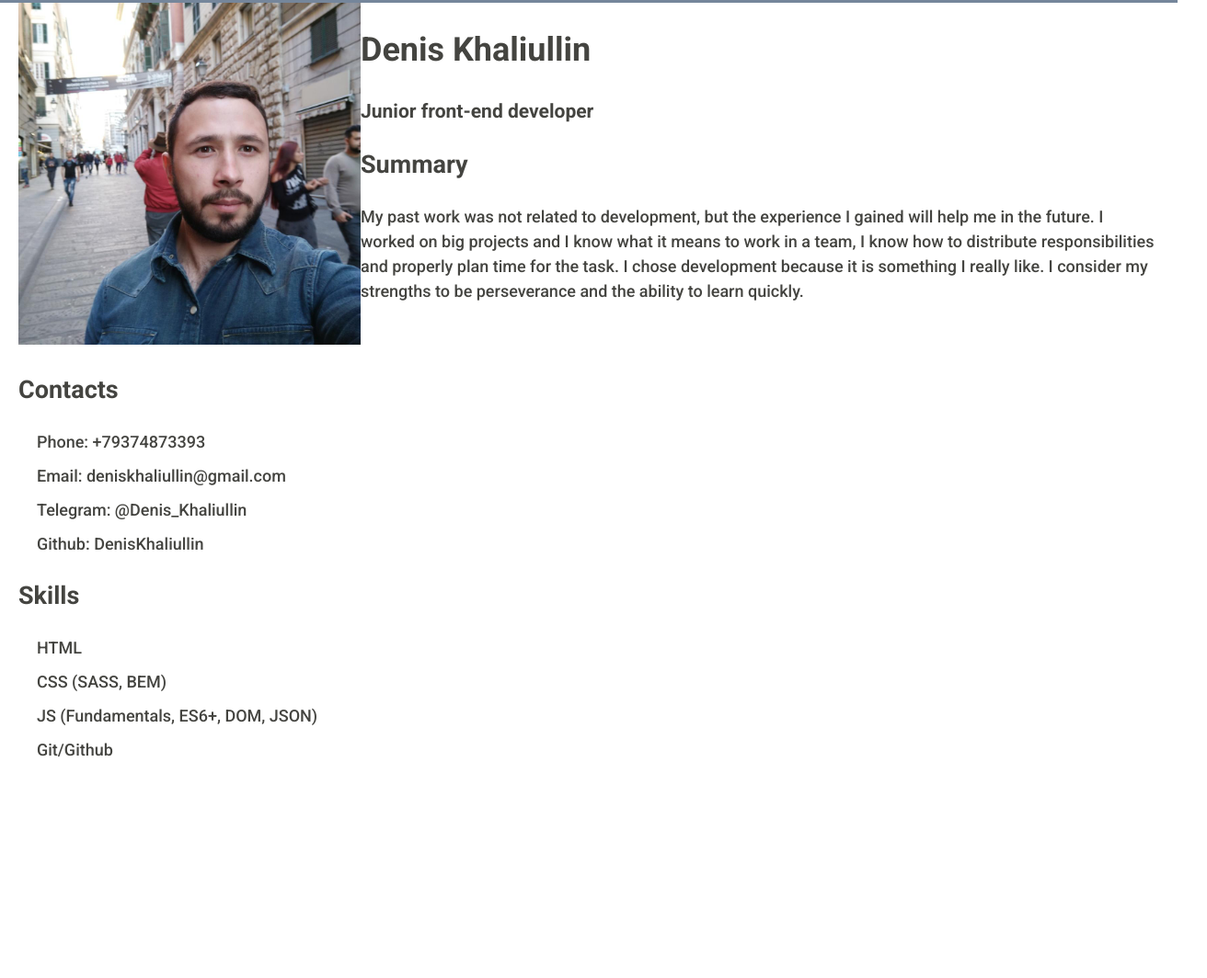
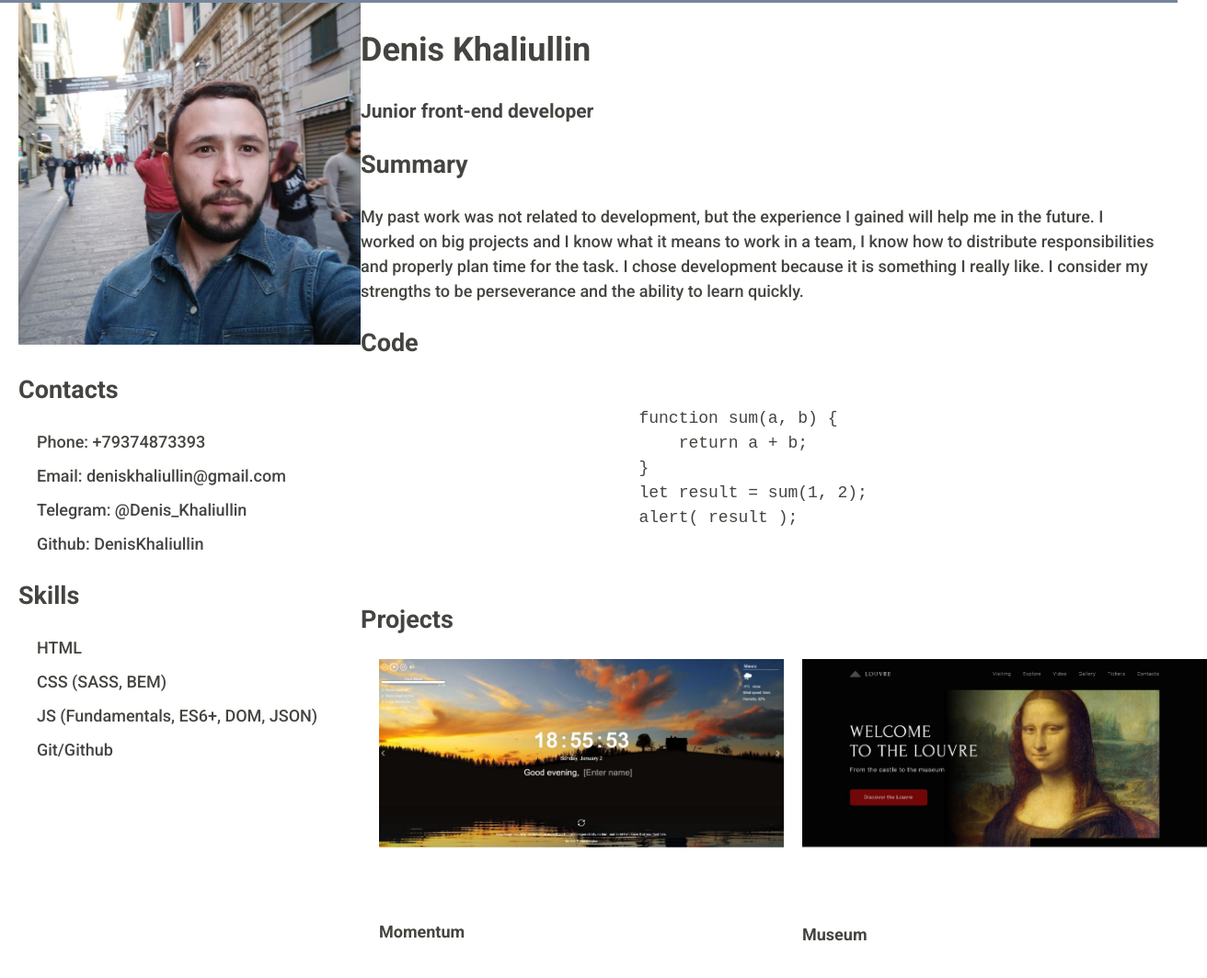
Before and after one commit to DenisKhaliullin/rsschool-cv, a plain HTML site: page index.html in a window 1280 px wide. Shown: the part 83-1147 px from the top of the page at 92% size, 1312 px wide, since content can reach past the window. Before the commit the page ends 922 px from the top, so only its background shows below. Drawn offline with Linux system fonts and the light colour scheme.

Commit message:
feat: add section code and projects

```diff
--- a/index.html
+++ b/index.html
@@ -38,7 +38,7 @@
                         <li class="section__item contact__item">Github: <a href="https://github.com/DenisKhaliullin" class="section__link">DenisKhaliullin</a></li>
                     </ul>
                 </section>
-                <section class="skills">
+                <section class="section" id="skills">
                     <h2 class="section__title">Skills</h2>
                     <ul class="section__list">
                         <li class="section__item skills__item">HTML</li>
@@ -53,9 +53,34 @@
                     <h1 class="section__title section__profile-title">Denis Khaliullin</h1>
                     <h3 class="section__subtitle">Junior front-end developer</h3>
                 </div>
-                <section class="summary">
+                <section class="section" id="summary">
                     <h2 class="section__title">Summary</h2>
                     <p>My past work was not related to development, but the experience I gained will help me in the future. I worked on big projects and I know what it means to work in a team, I know how to distribute responsibilities and properly plan time for the task. I chose development because it is something I really like. I consider my strengths to be perseverance and the ability to learn quickly.</p>
+                </section>
+                <section class="section" id="code">
+                    <h2 class="section__title">Code</h2>
+                    <pre class=pre>
+                        <code>
+                            function sum(a, b) {
+                                return a + b;
+                            }
+                            let result = sum(1, 2);
+                            alert( result );
+                        </code>
+                    </pre>
+                </section>
+                <section class="section" id="projects">
+                    <h2 class="section__title">Projects</h2>
+                    <ul class="section__list project__list">
+                        <li class="section__item"><a href="https://rolling-scopes-school.github.io/deniskhaliullin-JSFE2021Q3/momentum/" class="section__link" target="blank">
+                            <img src="./assets/images/momentum.jpg" width="440" height="285" alt="momentum-image" class="progect-image">
+                        </a>
+                        <h4 class="projects__subtitle">Momentum</h4></li>
+                        <li class="section__item"><a href="https://rolling-scopes-school.github.io/deniskhaliullin-JSFE2021Q3/museum/" class="section__link target="blank"">
+                            <img src="./assets/images/museum.jpg" width="440" height="285" alt="museum-image" class="progect-image">
+                        </a>
+                        <h4 class="projects__subtitle">Museum</h4></li>
+                    </ul>
                 </section>
             </div>
         </div>
--- a/style.css
+++ b/style.css
@@ -110,3 +110,12 @@ body {
     text-decoration: none;
     color: #444440;
 }
+
+.project__list {
+    display: flex;
+}
+
+.progect-image {
+    height: max-content;
+    object-fit: contain;
+}
```
Also changed, not shown: assets/images/momentum.jpg (added), assets/images/museum.jpg (added).
